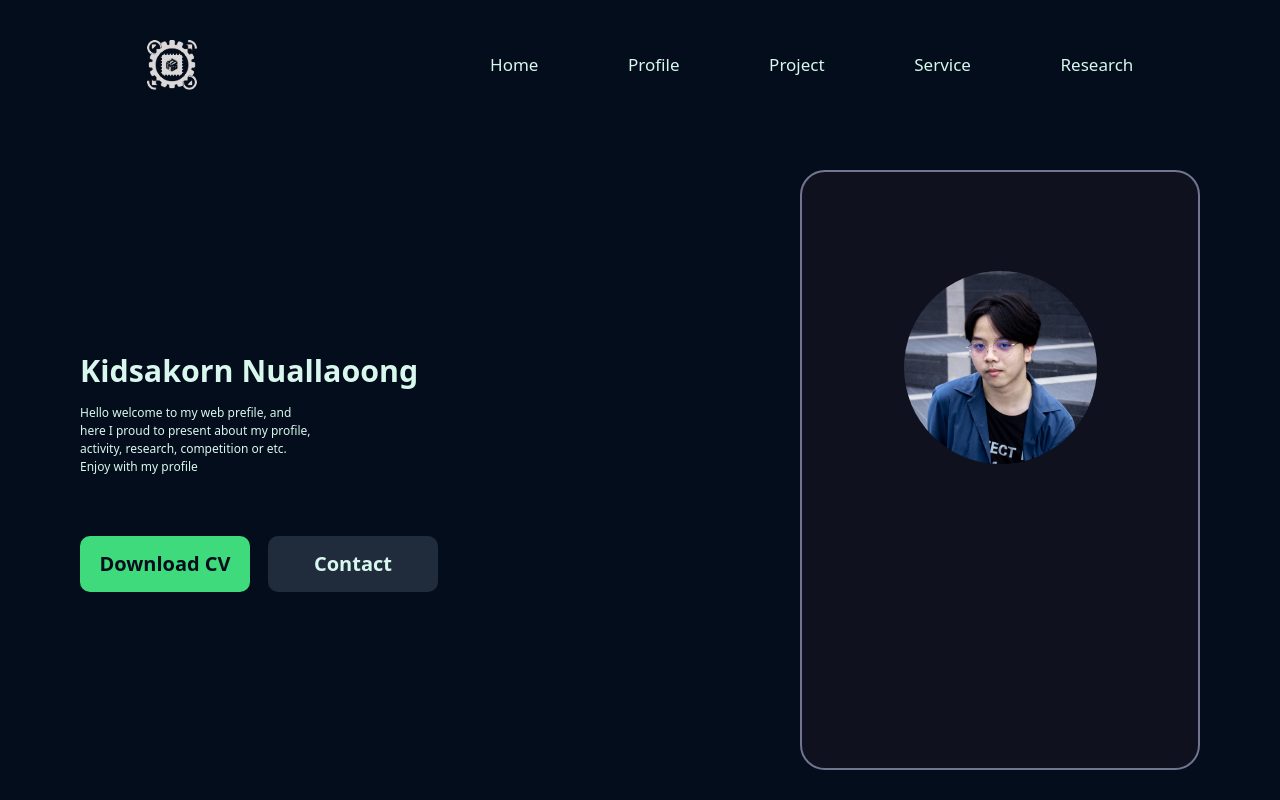
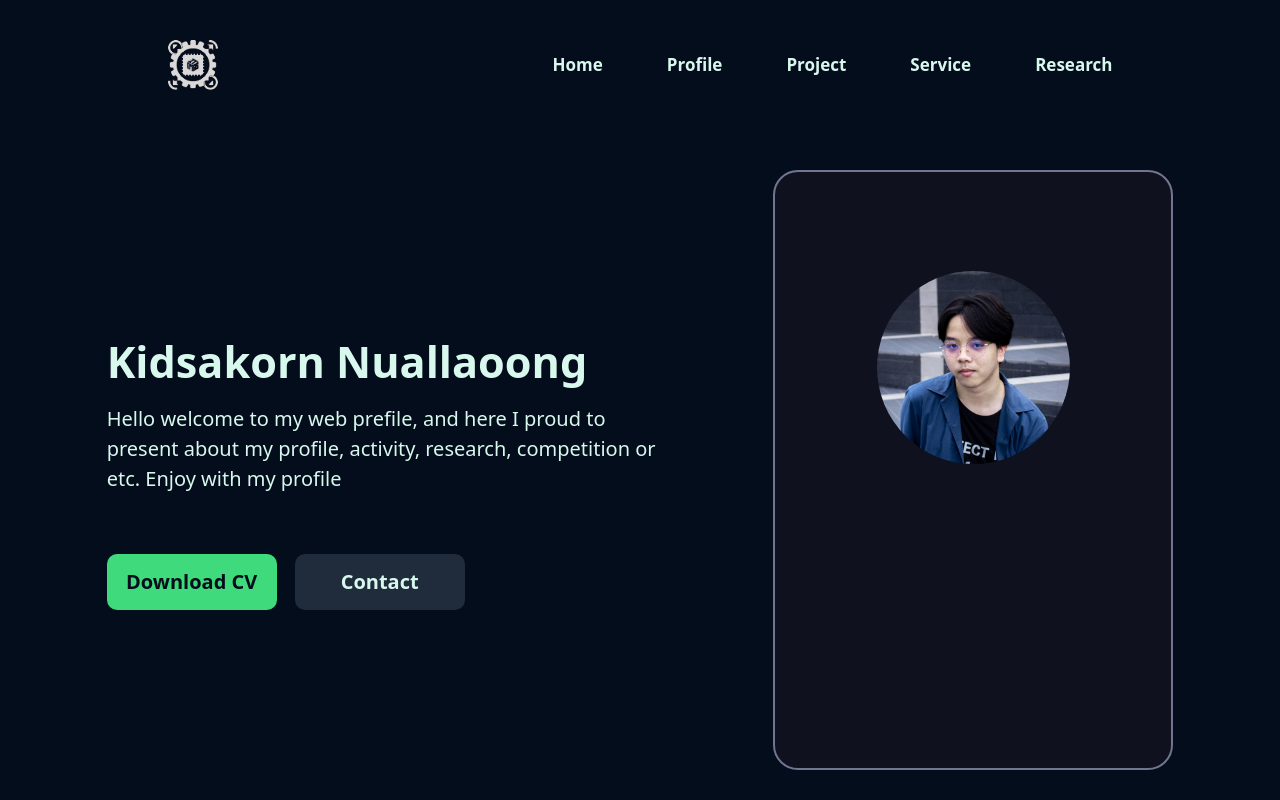
Before and after one commit to KidsadakornNuallaoong/MyProfile, a React (Vite) app in the folder my-profile/: page / in a window 1280 px wide. Built offline with nearby package versions, Linux system fonts and the light colour scheme.

Commit message:
Update Responsive
Responsive at home page

```diff
--- a/my-profile/src/components/header.tsx
+++ b/my-profile/src/components/header.tsx
@@ -6,7 +6,7 @@ export default function Header() {
         <div className="w-screen flex items-center justify-around">
           <img src={Linker.Logo.white.path} alt={Linker.Logo.white.component} width={50} />
             <nav className=''>
-              <ul className='hidden sm:justify-center sm:text-[15px] md:text-[17px] md:flex md:space-x-[7vw] lg:space-x-[7vw] '>
+              <ul className='hidden sm:justify-center sm:text-[15px] md:text-[17px] md:flex md:space-x-[5vw] font-bold'>
                 <li><a className='hover:underline hover:text-quaternary' href="/">Home</a></li>
                 <li><a className='hover:underline hover:text-quaternary' href="/profile">Profile</a></li>
                 <li><a className='hover:underline hover:text-quaternary' href="/project">Project</a></li>
--- a/my-profile/src/pages/Home.tsx
+++ b/my-profile/src/pages/Home.tsx
@@ -8,15 +8,15 @@ function Home() {
     <>
         <Header />
         <div className="text-tertiary flex flex-col md:flex-row space-y-[5rem] max-screen items-center justify-evenly md:space-y-0 md:space-x-[5rem] mt-20 px-5 md:px-12 lg:px-20">
-          <article className='w-[20rem] lg:w-[40rem] flex flex-col items-center md:items-start'>
-            <h1 className='text-[1.5rem] md:text-[1.9rem] font-bold flex justify-center md:items-start md:text-left'>Kidsakorn Nuallaoong</h1>
-            <p className='flex whitespace-pre-line text-center text-[12px] w-[20rem] md:w-[15rem] md:text-[12px] md:text-left mt-[10px]'>Hello welcome to my web prefile, and here I proud to present about my profile, activity, research, competition or etc. Enjoy with my profile </p>
+          <article className='w-[20rem] lg:w-[35rem] flex flex-col items-center md:items-start'>
+            <h1 className='text-[1.5rem] md:text-[1.9rem] lg:text-[2.7rem] font-bold flex justify-center md:items-start md:text-left'>Kidsakorn Nuallaoong</h1>
+            <p className='flex whitespace-pre-line text-center text-[12px] w-[20rem] md:w-[15rem] lg:w-fit md:text-[12px] lg:text-[20px] md:text-left mt-[10px]'>Hello welcome to my web prefile, and here I proud to present about my profile, activity, research, competition or etc. Enjoy with my profile </p>
           <div className="btn-wrapper flex mt-[60px] justify-center md:justify-start">
             <button className="btn bg-quaternary w-[150px] h-[50px] text-[17px] rounded-[10px] md:w-[170px] md:h-[56px] md:text-[20px] text-primary font-bold mr-[18px] active:bg-transparent active:text-quaternary active:border-quaternary active:border-2">Download CV</button>
             <button className="btn bg-secondary w-[100px] h-[50px] text-[17px] md:w-[170px] md:h-[56px] md:text-[20px] text-tertiary rounded-[10px] font-bold mr-[18px] active:bg-transparent active:text-quaternary">Contact</button>
           </div>
           </article>
-          <div className="card min-w-[300px] h-[400px] sm:min-w-[250px] sm:min-h-[300px] md:w-[100px] md:h-[400px] lg:w-[400px] lg:h-[600px] bg-[#10111E] border-[#72758F] border-2 rounded-[25px] flex justify-center items-start">
+          <div className="card min-w-[300px] h-[450px] md:w-[100px] md:h-[400px] lg:w-[400px] lg:h-[600px] bg-[#10111E] border-[#72758F] border-2 rounded-[25px] flex justify-center items-start">
             <img src={Linker.Me.path} alt={Linker.Me.component} className='w-[120px] sm:w-[135px] md:w-[100px] lg:w-[193px] rounded-[100%] mt-[15%] md:mt-[25%]'/>
           </div>
         </div>
```
